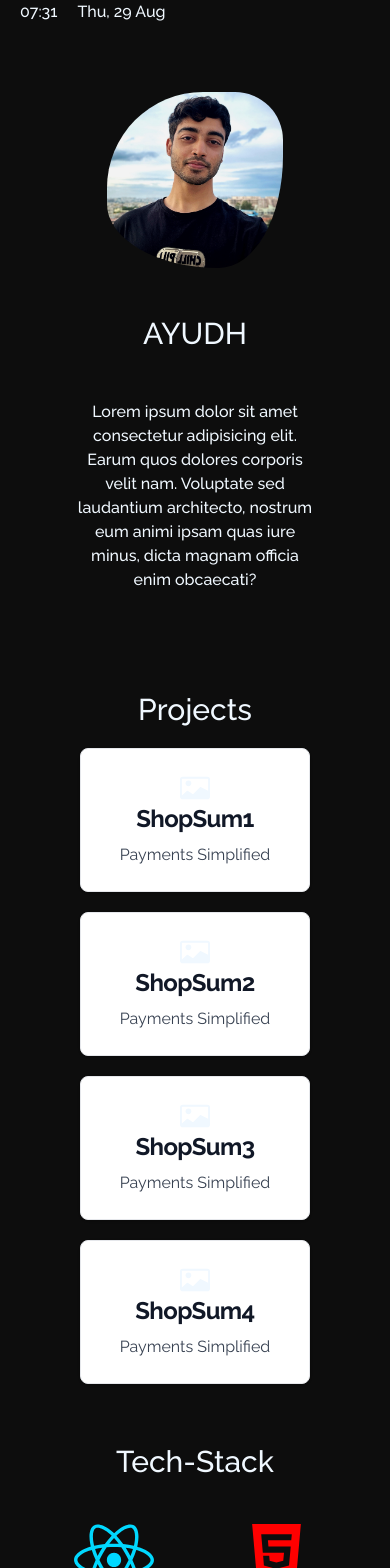
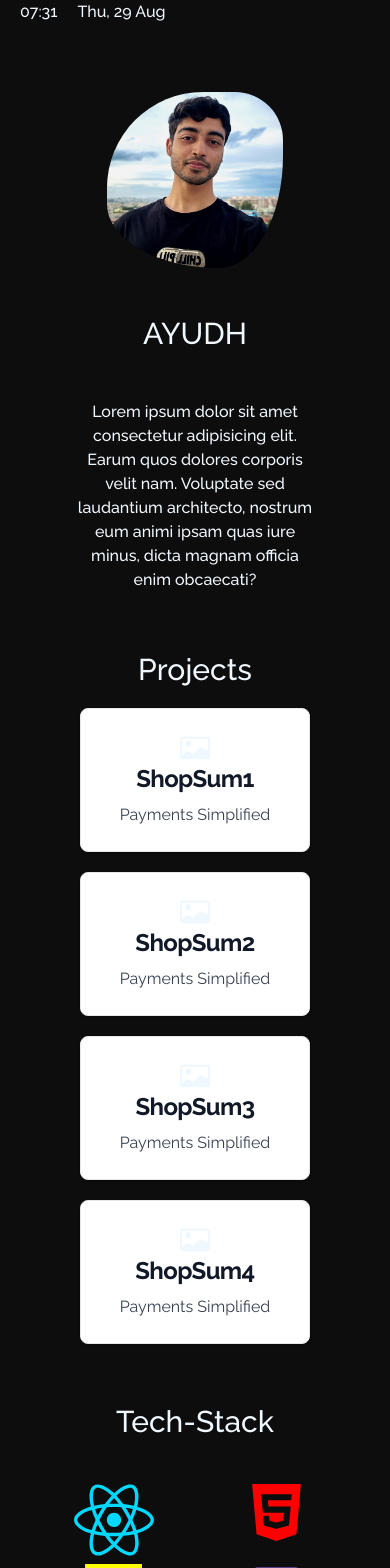
Before and after one commit to makersmecca/Portfolio, a React (Vite) app: page / in a window 390 px wide. Shown: the top 1568 px of the page. Built offline with nearby package versions, Linux system fonts and the light colour scheme.

Commit message:
updated md breakpoint for margin top

```diff
--- a/src/Components/MyProjectDetails.jsx
+++ b/src/Components/MyProjectDetails.jsx
@@ -7,7 +7,7 @@ const MyProjectDetails = ({ projectDetails }) => {
 
   return (
     <>
-      <div className="mt-20 pt-5 grid grid-cols-2 md:grid-cols-5 xl:px-80 lg:px-52 md:px-36 px-8">
+      <div className="mt-10 md:mt-20 pt-5 grid grid-cols-2 md:grid-cols-5 xl:px-80 lg:px-52 md:px-36 px-8">
         <div className="col-span-2 col-start-1 text-center md:text-start md:ps-16 md:me-9 text-3xl md:text-4xl">
           Projects
         </div>
```
